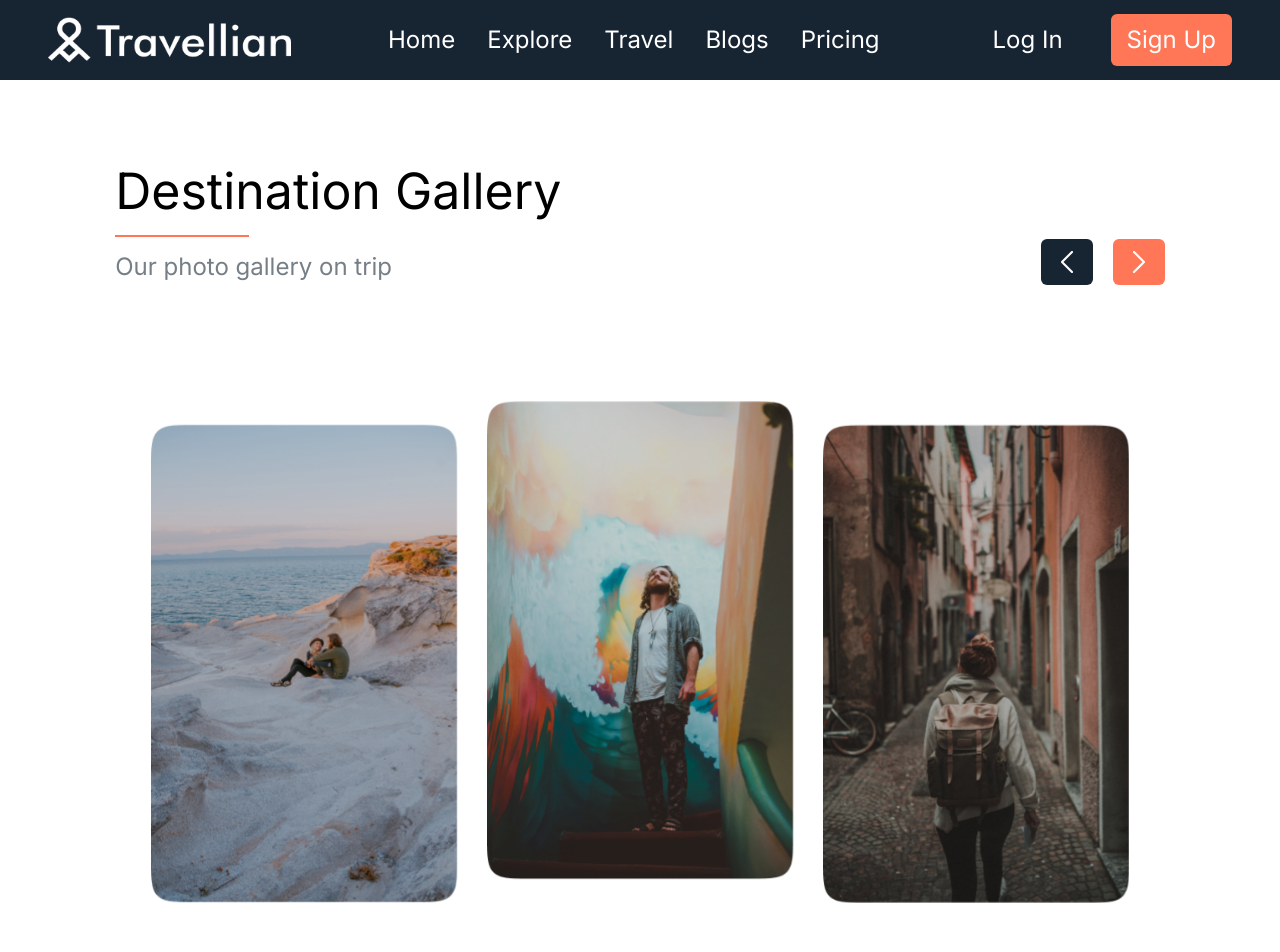
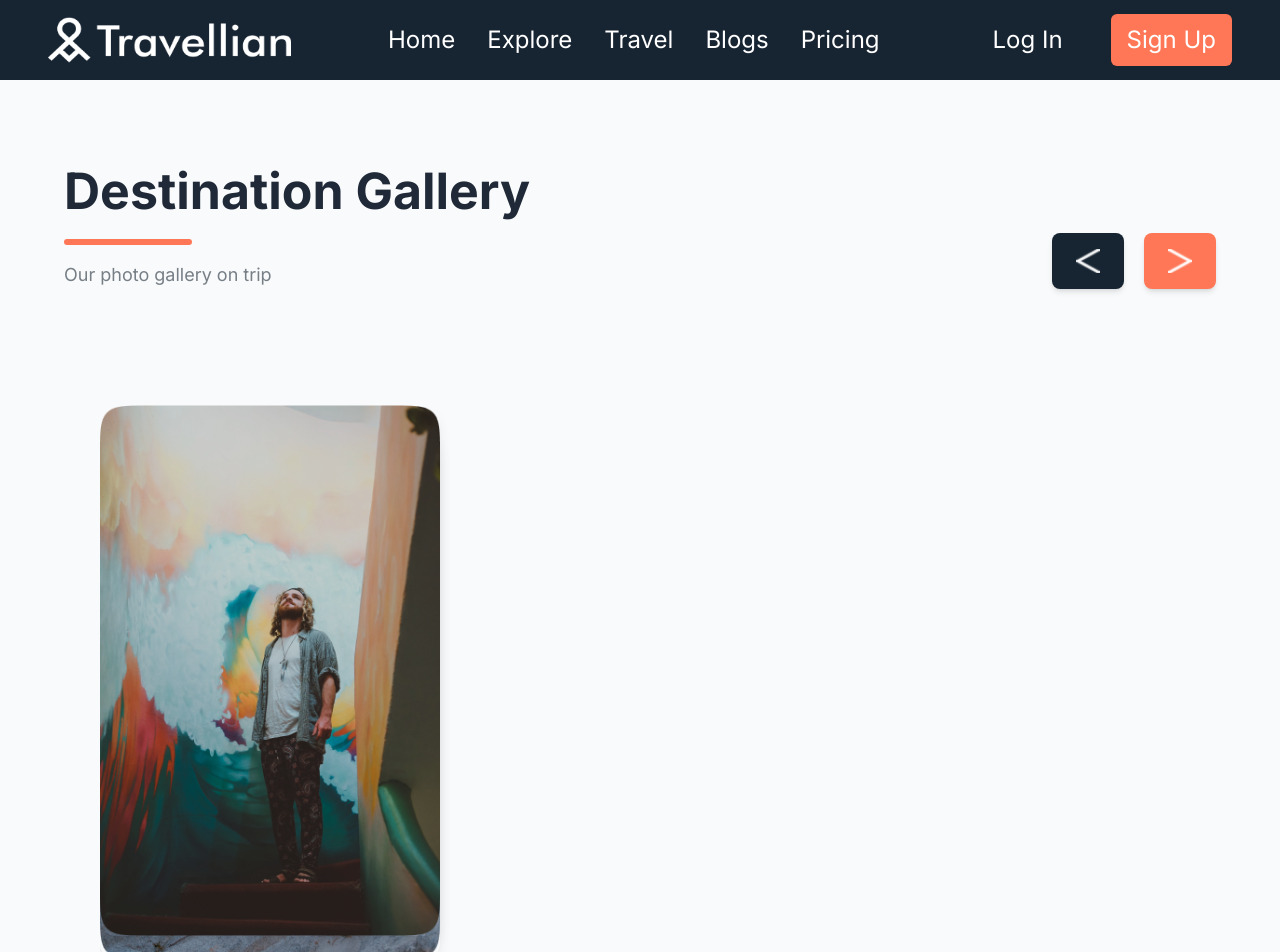
Before and after one commit to Prashant8Khatiwada/awakened_devs_assessment, a Next.js app: page /travel in a window 1280 px wide. Shown: the top 952 px of the page. Built offline with nearby package versions, Linux system fonts and the light colour scheme.

Commit message:
enhance HeroSection styling and animations for improved user experience

```diff
--- a/app/components/HeroSection.jsx
+++ b/app/components/HeroSection.jsx
@@ -4,33 +4,36 @@ import Image from "next/image";
 
 const HeroSection = () => {
   return (
-    <div className="absolute mt-44 w-[100%]  text-color-primary flex flex-col gap-28">
+    <div className="absolute mt-44 w-[100%] text-color-primary flex flex-col gap-28">
       {/* Title section  */}
       <div className="flex justify-center w-screen">
-        <div className="w-[82%] mid:w-[90%] ">
-          <h3 className="text-font-xl mid:text-[45px]">
-            Start your unforgettable <br /> journey with us
+        <div className="w-[82%] mid:w-[90%] animate-fadeIn">
+          <h3 className="text-font-xl mid:text-[45px] font-bold tracking-wide">
+            Start your unforgettable <br />
+            <span className="text-color-btn-primary">journey</span> with us
           </h3>
-          <p className="text-font-md">
+          <p className="text-font-md mt-4 opacity-80">
             The best travel for your journey begins now
           </p>
         </div>
       </div>
 
       {/* Booking section  */}
-      <div className="h-[150px] w-[78%] flex mid:h-[200px] sml:flex-col sml:w-[90%] sml:self-center ">
+      <div className="h-[150px] w-[78%] flex mid:h-[200px] sml:flex-col sml:w-[90%] sml:self-center shadow-2xl rounded-[20px] hover:scale-[1.01] transition-transform duration-300">
         {/* left section  */}
-        <div className=" bg-color-primary h-full w-[80%] sml:w-[100%] flex items-center justify-center px-10 pl-36 mid:pl-10 sml:px-5 sml:py-4 sml:rounded-t-[20px]">
+        <div className="bg-color-primary h-full w-[80%] sml:w-[100%] flex items-center justify-center px-10 pl-36 mid:pl-10 sml:px-5 sml:py-4 sml:rounded-t-[20px] backdrop-blur-sm bg-opacity-95">
           <div className="grid grid-flow-col mid:grid-cols-2 xsm:grid-cols-1 mid:grid-flow-row items-center justify-items-center gap-12 justify-between">
-            <div className="w-full">
-              <p className="text-color-secondary-light">DESTINATION</p>
-              <input className="block appearance-none w-32 bg-transparent border-b border-gray-500  focus:outline-none  text-color-secondary m-0 p-0" />
+            <div className="w-full group">
+              <p className="text-color-secondary-light font-medium">
+                DESTINATION
+              </p>
+              <input className="block appearance-none w-32 bg-transparent border-b border-gray-500 focus:border-color-btn-primary transition-colors duration-300 focus:outline-none text-color-secondary m-0 p-0" />
             </div>
 
             <div className="w-full">
-              <p className="text-color-secondary-light">PERSON</p>
+              <p className="text-color-secondary-light font-medium">PERSON</p>
               <select
-                className="block appearance-none w-20 bg-transparent border-b border-gray-500  focus:outline-none  text-color-secondary m-0 p-0"
+                className="block appearance-none w-20 bg-transparent border-b border-gray-500 focus:border-color-btn-primary transition-colors duration-300 focus:outline-none text-color-secondary m-0 p-0 cursor-pointer"
                 pattern="[0-9]+"
               >
                 <option value={0}> 0</option>
@@ -41,34 +44,40 @@ const HeroSection = () => {
             </div>
 
             <div className="w-full">
-              <p className="text-color-secondary-light">CHECK IN</p>
+              <p className="text-color-secondary-light font-medium">CHECK IN</p>
               <input
-                className="block appearance-none w-full bg-transparent border-b border-gray-500  focus:outline-none  text-color-secondary m-0 p-0"
+                className="block appearance-none w-full bg-transparent border-b border-gray-500 focus:border-color-btn-primary transition-colors duration-300 focus:outline-none text-color-secondary m-0 p-0 cursor-pointer"
                 type="date"
                 name="check-in"
               />
             </div>
 
             <div className="w-full">
-              <p className="text-color-secondary-light">CHECK OUT</p>
+              <p className="text-color-secondary-light font-medium">
+                CHECK OUT
+              </p>
               <input
-                className="block appearance-none w-full bg-transparent border-b border-gray-500  focus:outline-none  text-color-secondary m-0 p-0"
+                className="block appearance-none w-full bg-transparent border-b border-gray-500 focus:border-color-btn-primary transition-colors duration-300 focus:outline-none text-color-secondary m-0 p-0 cursor-pointer"
                 type="date"
-                name="check-in"
+                name="check-out"
               />
             </div>
           </div>
         </div>
 
         {/* right section  */}
-        <div className="bg-color-btn-primary h-full w-[20%] sml:w-[100%] py-8 rounded-tr-[20px] sml:rounded-tr-none rounded-br-[20px] sml:rounded-bl-[20px] flex items-center justify-center gap-5">
-          <div className="text-5xl mid:text-[30px] sml:hidden">
+        <div className="bg-color-btn-primary h-full w-[20%] sml:w-[100%] py-8 rounded-tr-[20px] sml:rounded-tr-none rounded-br-[20px] sml:rounded-bl-[20px] flex items-center justify-center gap-5 cursor-pointer hover:bg-opacity-90 transition-colors duration-300">
+          <div className="text-5xl mid:text-[30px] sml:hidden font-bold">
             Book <br /> Now
           </div>
-          <div className="text-5xl mid:text-[30px] hidden sml:block">
+          <div className="text-5xl mid:text-[30px] hidden sml:block font-bold">
             Book Now
           </div>
-          <Image src={RightArrow} alt="Right Arrow" />
+          <Image
+            src={RightArrow}
+            alt="Right Arrow"
+            className="animate-bounce"
+          />
         </div>
       </div>
     </div>
--- a/app/components/Travel.tsx
+++ b/app/components/Travel.tsx
@@ -11,40 +11,33 @@ import smgal4 from "../../public/gallery/smgal4.png";
 import leftArrow from "../../public/svg/left.png";
 import rightArrow from "../../public/svg/right.png";
 import Image from "next/image";
-import { Navigation } from "swiper/modules";
+import { Navigation, Autoplay, EffectFade } from "swiper/modules";
 import { Swiper, SwiperSlide } from "swiper/react";
 import "swiper/css";
+import "swiper/css/effect-fade";
 
 const Travel = () => {
   return (
-    <div className=" h-auto w-screen mt-20 mb-20 flex items-center justify-center">
-      <div className="h-[90%] w-[82%] ">
+    <div className="min-h-screen w-screen py-20 flex items-center justify-center bg-gray-50">
+      <div className="h-[90%] w-[90%] max-w-[1440px]">
         {/* Title Part  */}
-        <div className="flex justify-between items-center ">
-          <div className="flex flex-col gap-3">
-            <h3 className="text-font-lg leading-tight lrg:text-[50px]">
+        <div className="flex justify-between items-center">
+          <div className="flex flex-col gap-4">
+            <h3 className="text-font-lg leading-tight lrg:text-[50px] font-bold text-gray-800">
               Destination Gallery
             </h3>
-            <hr
-              style={{
-                width: "30%",
-                borderWidth: "1.9px",
-                borderColor: "#FF7757",
-                fontWeight: "bold",
-              }}
-            />
-
-            <p className="text-font-md text-color-secondary-light">
+            <hr className="w-32 border-[3px] border-[#FF7757] rounded-full" />
+            <p className="text-font-md text-color-secondary-light text-lg">
               Our photo gallery on trip
             </p>
           </div>
 
           <div className="text-color-primary flex gap-5 sml:hidden self-end">
-            <button className="custom-prev bg-color-secondary rounded-md px-5 py-3">
-              <Image src={leftArrow} alt="Left Arrow" />
+            <button className="custom-prev bg-color-secondary hover:bg-[#FF7757] transition-all duration-300 rounded-lg px-6 py-4 shadow-md">
+              <Image src={leftArrow} alt="Left Arrow" className="w-6 h-6" />
             </button>
-            <button className="custom-next bg-color-btn-primary rounded-md px-5 py-3">
-              <Image src={rightArrow} alt="Right Arrow" />
+            <button className="custom-next bg-color-btn-primary hover:brightness-110 transition-all duration-300 rounded-lg px-6 py-4 shadow-md">
+              <Image src={rightArrow} alt="Right Arrow" className="w-6 h-6" />
             </button>
           </div>
         </div>
@@ -52,11 +45,17 @@ const Travel = () => {
         {/* Images Part  */}
         <div className="w-full mt-20 p-9 sml:hidden">
           <Swiper
-            modules={[Navigation]}
+            modules={[Navigation, Autoplay, EffectFade]}
             navigation={{
               nextEl: ".custom-next",
               prevEl: ".custom-prev",
             }}
+            autoplay={{
+              delay: 3000,
+              disableOnInteraction: false,
+            }}
+            effect="fade"
+            loop={true}
             breakpoints={{
               768: {
                 slidesPerView: 2,
@@ -77,62 +76,81 @@ const Travel = () => {
             }}
           >
             <SwiperSlide>
-              <div className="mt-6">
-                <Image src={gal1} alt="gal1" />
+              <div className="mt-6 transform hover:scale-105 transition-transform duration-300">
+                <Image
+                  src={gal1}
+                  alt="gal1"
+                  className="rounded-2xl shadow-lg"
+                />
               </div>
             </SwiperSlide>
             <SwiperSlide>
-              <div className="mb-6">
-                <Image src={gal2} alt="gal2" />
+              <div className="mb-6 transform hover:scale-105 transition-transform duration-300">
+                <Image
+                  src={gal2}
+                  alt="gal2"
+                  className="rounded-2xl shadow-lg"
+                />
               </div>
             </SwiperSlide>
             <SwiperSlide>
-              <div className="mt-6">
-                <Image src={gal3} alt="gal3" />
+              <div className="mt-6 transform hover:scale-105 transition-transform duration-300">
+                <Image
+                  src={gal3}
+                  alt="gal3"
+                  className="rounded-2xl shadow-lg"
+                />
               </div>
             </SwiperSlide>
             <SwiperSlide>
-              <div className="mb-6">
-                <Image src={gal4} alt="gal4" />
+              <div className="mb-6 transform hover:scale-105 transition-transform duration-300">
+                <Image
+                  src={gal4}
+                  alt="gal4"
+                  className="rounded-2xl shadow-lg"
+                />
               </div>
             </SwiperSlide>
             <SwiperSlide>
-              <div className="mt-6">
-                <Image src={gal3} alt="gal3" />
+              <div className="mt-6 transform hover:scale-105 transition-transform duration-300">
+                <Image
+                  src={gal3}
+                  alt="gal3"
+                  className="rounded-2xl shadow-lg"
+                />
               </div>
             </SwiperSlide>
           </Swiper>
         </div>
 
         {/* ========== FOR SMALL SCREEN ========== */}
-
-        <div className="w-full mt-10 h-auto hidden sml:flex-col  gap-3 sml:flex">
-          <div className="mt-6">
-            <Image src={smgal1} alt="gal1" />
+        <div className="w-full mt-10 h-auto hidden sml:flex-col gap-5 sml:flex">
+          <div className="mt-6 transform hover:scale-105 transition-transform duration-300">
+            <Image src={smgal1} alt="gal1" className="rounded-2xl shadow-lg" />
           </div>
-          <div className="mt-6">
-            <Image src={smgal2} alt="gal2" />
+          <div className="mt-6 transform hover:scale-105 transition-transform duration-300">
+            <Image src={smgal2} alt="gal2" className="rounded-2xl shadow-lg" />
           </div>
-          <div className="mt-6">
-            <Image src={smgal3} alt="gal3" />
+          <div className="mt-6 transform hover:scale-105 transition-transform duration-300">
+            <Image src={smgal3} alt="gal3" className="rounded-2xl shadow-lg" />
           </div>
-          <div className="mt-6">
-            <Image src={smgal4} alt="gal4" />
+          <div className="mt-6 transform hover:scale-105 transition-transform duration-300">
+            <Image src={smgal4} alt="gal4" className="rounded-2xl shadow-lg" />
           </div>
-          <div className="mt-6">
-            <Image src={smgal1} alt="gal3" />
+          <div className="mt-6 transform hover:scale-105 transition-transform duration-300">
+            <Image src={smgal1} alt="gal3" className="rounded-2xl shadow-lg" />
           </div>
         </div>
 
-        <div className="text-color-primary hidden gap-5 sml:flex  mt-10">
-          <button className="custom-prev bg-color-secondary rounded-md px-5 sml:px-4 py-3 sml:py-2">
+        <div className="text-color-primary hidden gap-5 sml:flex justify-center mt-10">
+          <button className="custom-prev bg-color-secondary hover:bg-[#FF7757] transition-all duration-300 rounded-lg px-5 sml:px-4 py-3 sml:py-2 shadow-md">
             <Image
               className="xsm:w-[8px] xsm:h-[16px]"
               src={leftArrow}
               alt="Left Arrow"
             />
           </button>
-          <button className="custom-next bg-color-btn-primary rounded-md px-5 sml:px-4 py-3 sml:py-2">
+          <button className="custom-next bg-color-btn-primary hover:brightness-110 transition-all duration-300 rounded-lg px-5 sml:px-4 py-3 sml:py-2 shadow-md">
             <Image src={rightArrow} alt="Right Arrow" />
           </button>
         </div>
```
Also changed, not shown: 1 other file (tests, documents, lock files or other folders).
